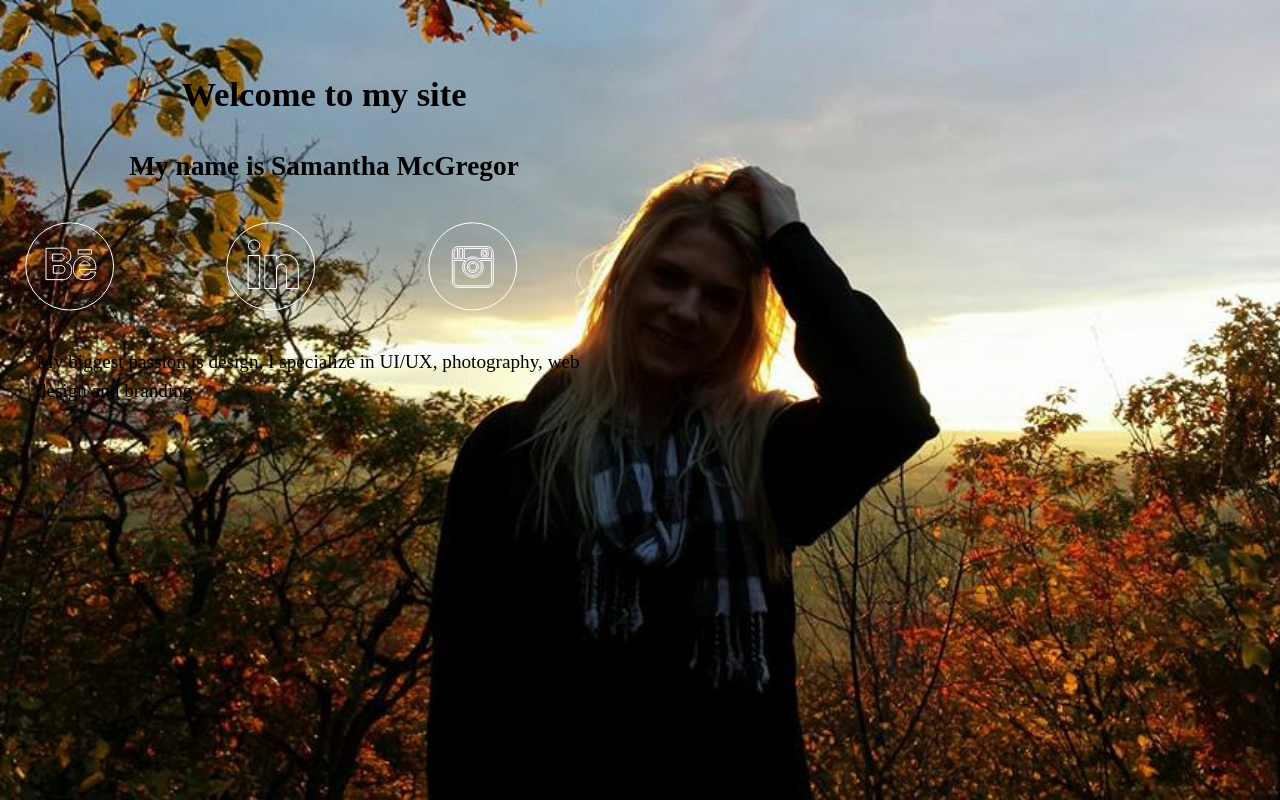
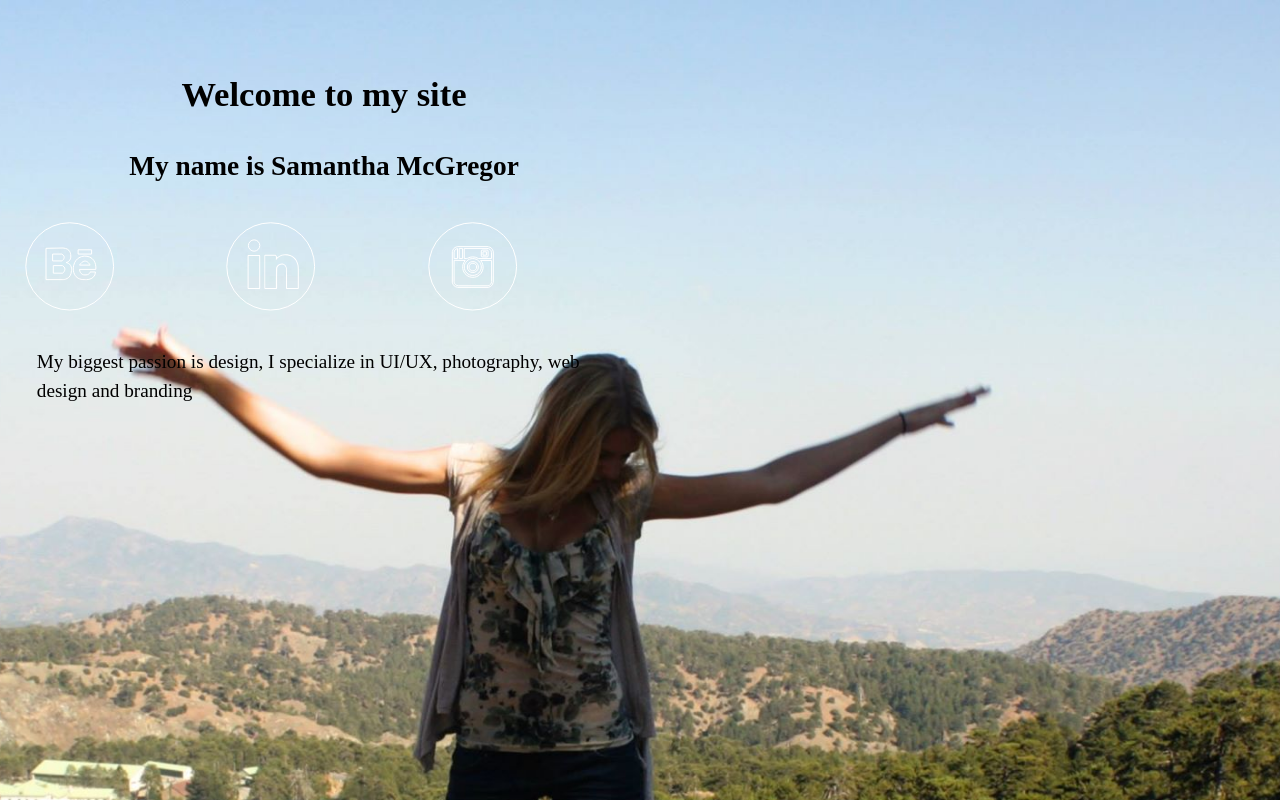
Before and after one commit to mcgr0217/portfolio-coming-soon, a plain HTML site: page index.html in a window 1280 px wide. Drawn offline with Linux system fonts and the light colour scheme.

Commit message:
Image Change
Changing image

```diff
--- a/css/main.css
+++ b/css/main.css
@@ -5,7 +5,7 @@ html {
 	-ms-text-size-adjust: 100%;
 	-webkit-text-size-adjust: 100%;
 	text-size-adjust: 100%;
-    background: url(../images/sam.jpg) no-repeat center top fixed;
+    background: url(../images/sam2.jpg) no-repeat center top fixed;
     -webkit-background-size: cover;
     -moz-background-size: cover;
     -o-background-size: cover;
```
